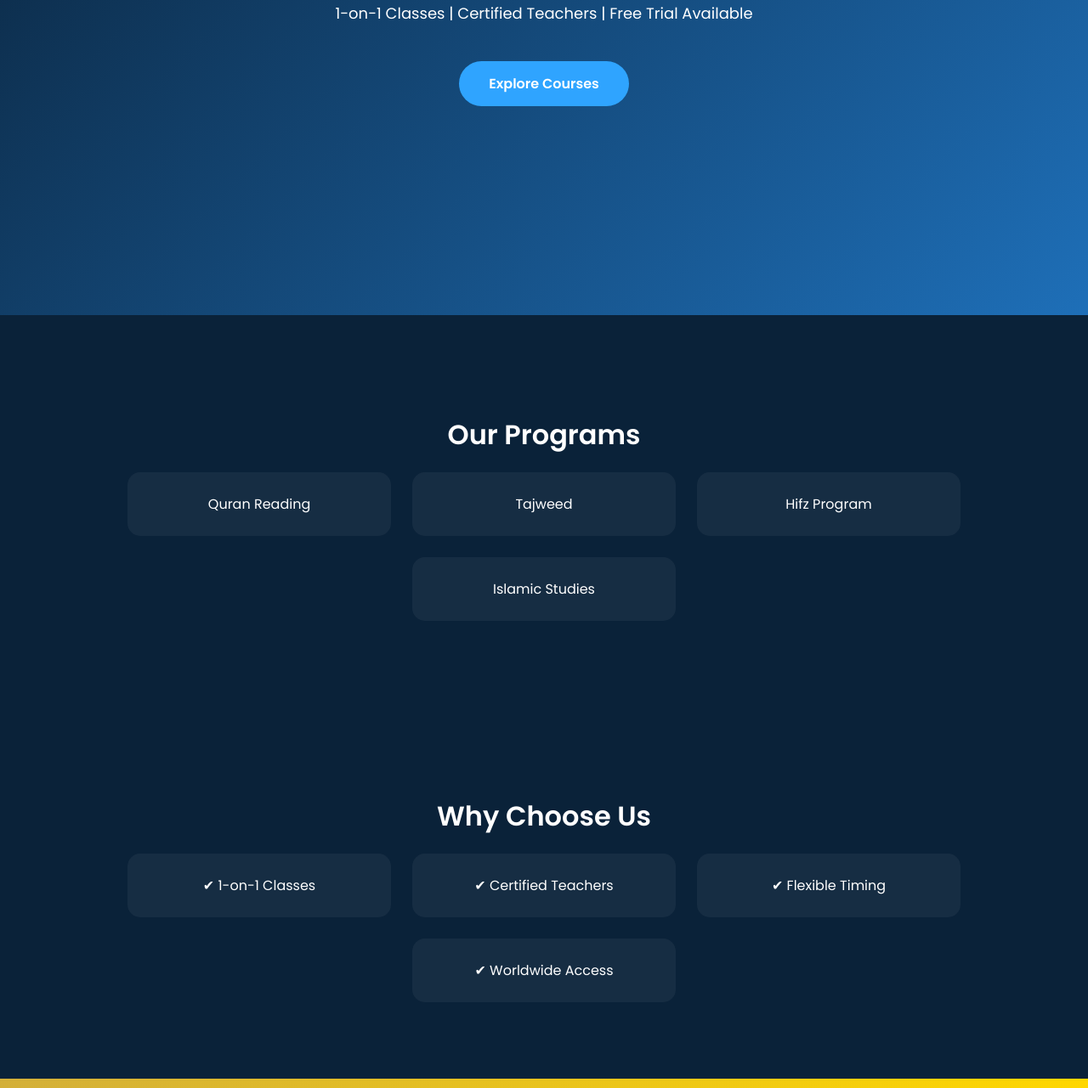
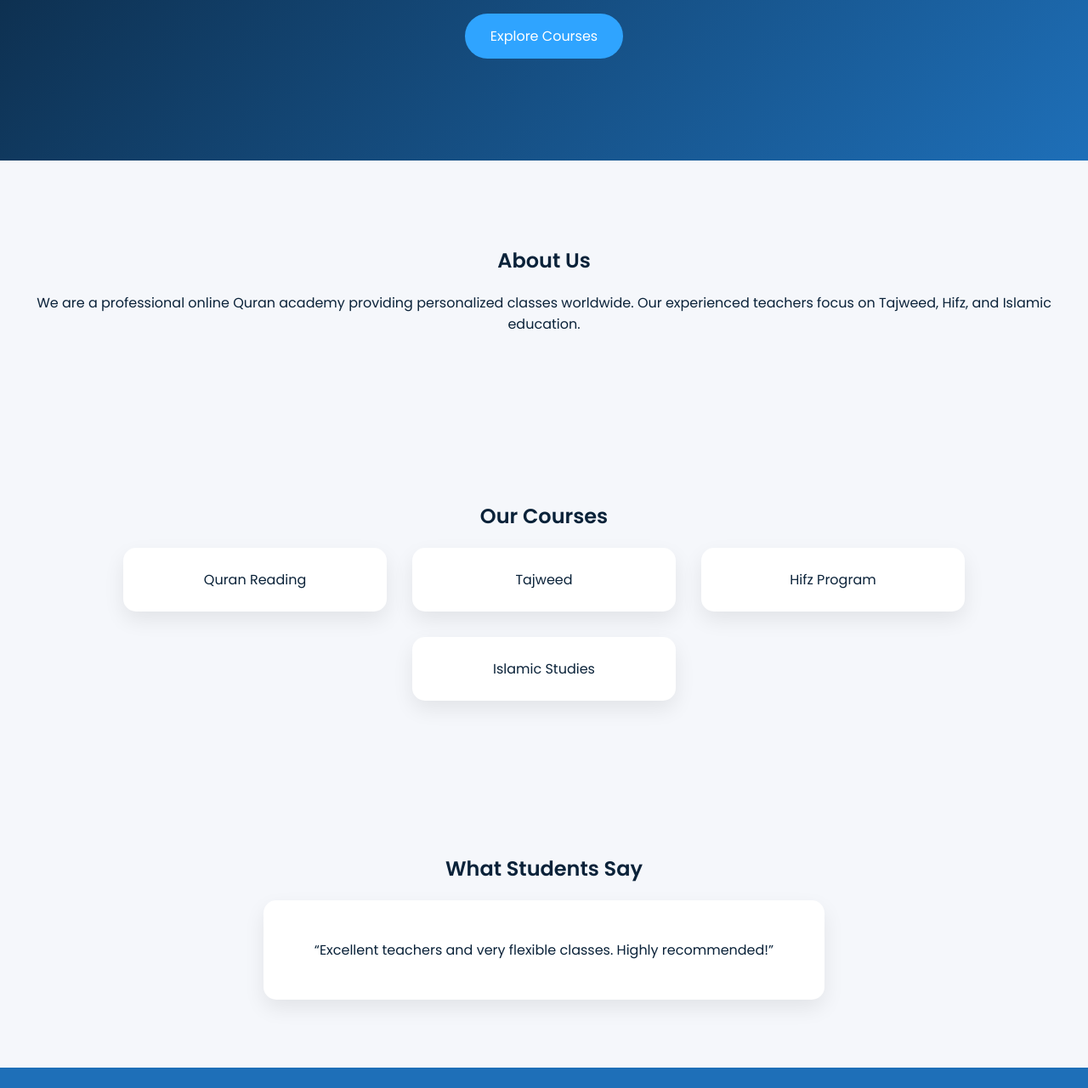
Before and after one commit to ranaqib01/quran-academy-website, a plain HTML site: page index.html in a window 1280 px wide. Shown: the part 404-1685 px from the top of the page at 85% size. Drawn offline with Linux system fonts and the light colour scheme.

Commit message:
Update index.html

```diff
--- a/index.html
+++ b/index.html
@@ -1,84 +1,64 @@
 <!DOCTYPE html>
-<html lang="en">
+<html>
 <head>
-<meta charset="UTF-8">
-<meta name="viewport" content="width=device-width, initial-scale=1.0">
 <title>Informative Quran Center</title>
 
 <link href="https://fonts.googleapis.com/css2?family=Poppins:wght@300;400;600&display=swap" rel="stylesheet">
 
 <style>
+
 body {
   margin:0;
   font-family:'Poppins',sans-serif;
-  background:#0A2239;
-  color:white;
+  background:#f5f7fb;
+  color:#0A2239;
 }
 
 /* NAV */
 nav {
   display:flex;
   justify-content:space-between;
-  align-items:center;
-  padding:15px 40px;
-  background:#0A2239;
+  padding:20px 40px;
+  background:white;
+  box-shadow:0 2px 10px rgba(0,0,0,0.05);
 }
+
 nav a {
-  color:white;
   text-decoration:none;
+  color:#0A2239;
   margin-left:20px;
 }
 
 /* HERO */
 .hero {
-  height:90vh;
-  display:flex;
-  flex-direction:column;
-  justify-content:center;
-  align-items:center;
+  padding:120px 20px;
   text-align:center;
   background:linear-gradient(135deg,#0A2239,#1E6FB8);
+  color:white;
 }
 
 .hero h1 {
-  font-size:60px;
-  margin:0;
+  font-size:55px;
 }
 
 .hero span {
   color:#2FA4FF;
 }
 
-.hero p {
-  margin-top:15px;
-  font-size:18px;
-}
-
-/* BUTTON */
 .btn {
-  margin-top:25px;
-  padding:14px 35px;
-  border-radius:30px;
+  display:inline-block;
+  margin-top:20px;
+  padding:14px 30px;
   background:#2FA4FF;
   color:white;
+  border-radius:30px;
   text-decoration:none;
-  font-weight:600;
-  transition:0.3s;
-}
-
-.btn:hover {
-  background:#1E6FB8;
 }
 
 /* SECTION */
 .section {
-  padding:90px 20px;
+  padding:80px 20px;
   text-align:center;
-}
-
-.section h2 {
-  font-size:32px;
-  margin-bottom:20px;
 }
 
 /* CARDS */
@@ -86,35 +66,47 @@
   display:flex;
   flex-wrap:wrap;
   justify-content:center;
-  gap:25px;
+  gap:30px;
 }
 
 .card {
-  width:260px;
+  background:white;
   padding:25px;
   border-radius:15px;
-  background:rgba(255,255,255,0.05);
+  width:260px;
+  box-shadow:0 10px 25px rgba(0,0,0,0.08);
   transition:0.3s;
 }
 
 .card:hover {
   transform:translateY(-8px);
-  background:#1E6FB8;
+}
+
+/* TESTIMONIAL */
+.testimonial {
+  max-width:600px;
+  margin:auto;
+  background:white;
+  padding:30px;
+  border-radius:15px;
+  box-shadow:0 10px 25px rgba(0,0,0,0.08);
 }
 
 /* CTA */
 .cta {
-  background:linear-gradient(45deg,#C9A646,#FFD700);
-  color:black;
+  background:#1E6FB8;
+  color:white;
   padding:80px 20px;
 }
 
 /* FOOTER */
 footer {
-  background:#000;
+  background:#0A2239;
+  color:white;
   padding:20px;
   text-align:center;
 }
+
 </style>
 </head>
 
@@ -132,13 +124,22 @@
 <!-- HERO -->
 <section class="hero">
 <h1>Learn Quran <span>Beautifully</span></h1>
-<p>1-on-1 Classes | Certified Teachers | Free Trial Available</p>
+<p>1-on-1 Classes | Certified Teachers | Free Trial</p>
 <a href="courses.html" class="btn">Explore Courses</a>
 </section>
 
-<!-- COURSES PREVIEW -->
+<!-- ABOUT -->
 <section class="section">
-<h2>Our Programs</h2>
+<h2>About Us</h2>
+<p>
+We are a professional online Quran academy providing personalized classes worldwide.
+Our experienced teachers focus on Tajweed, Hifz, and Islamic education.
+</p>
+</section>
+
+<!-- COURSES -->
+<section class="section">
+<h2>Our Courses</h2>
 
 <div class="cards">
 <div class="card">Quran Reading</div>
@@ -149,15 +150,12 @@
 
 </section>
 
-<!-- WHY -->
+<!-- TESTIMONIAL -->
 <section class="section">
-<h2>Why Choose Us</h2>
+<h2>What Students Say</h2>
 
-<div class="cards">
-<div class="card">✔ 1-on-1 Classes</div>
-<div class="card">✔ Certified Teachers</div>
-<div class="card">✔ Flexible Timing</div>
-<div class="card">✔ Worldwide Access</div>
+<div class="testimonial">
+<p>“Excellent teachers and very flexible classes. Highly recommended!”</p>
 </div>
 
 </section>
@@ -165,7 +163,6 @@
 <!-- CTA -->
 <section class="cta">
 <h2>Start Your Quran Journey Today</h2>
-<p>3 Days Free Trial Available</p>
 <a href="https://wa.me/923277720007" class="btn">Chat on WhatsApp</a>
 </section>
 
```
